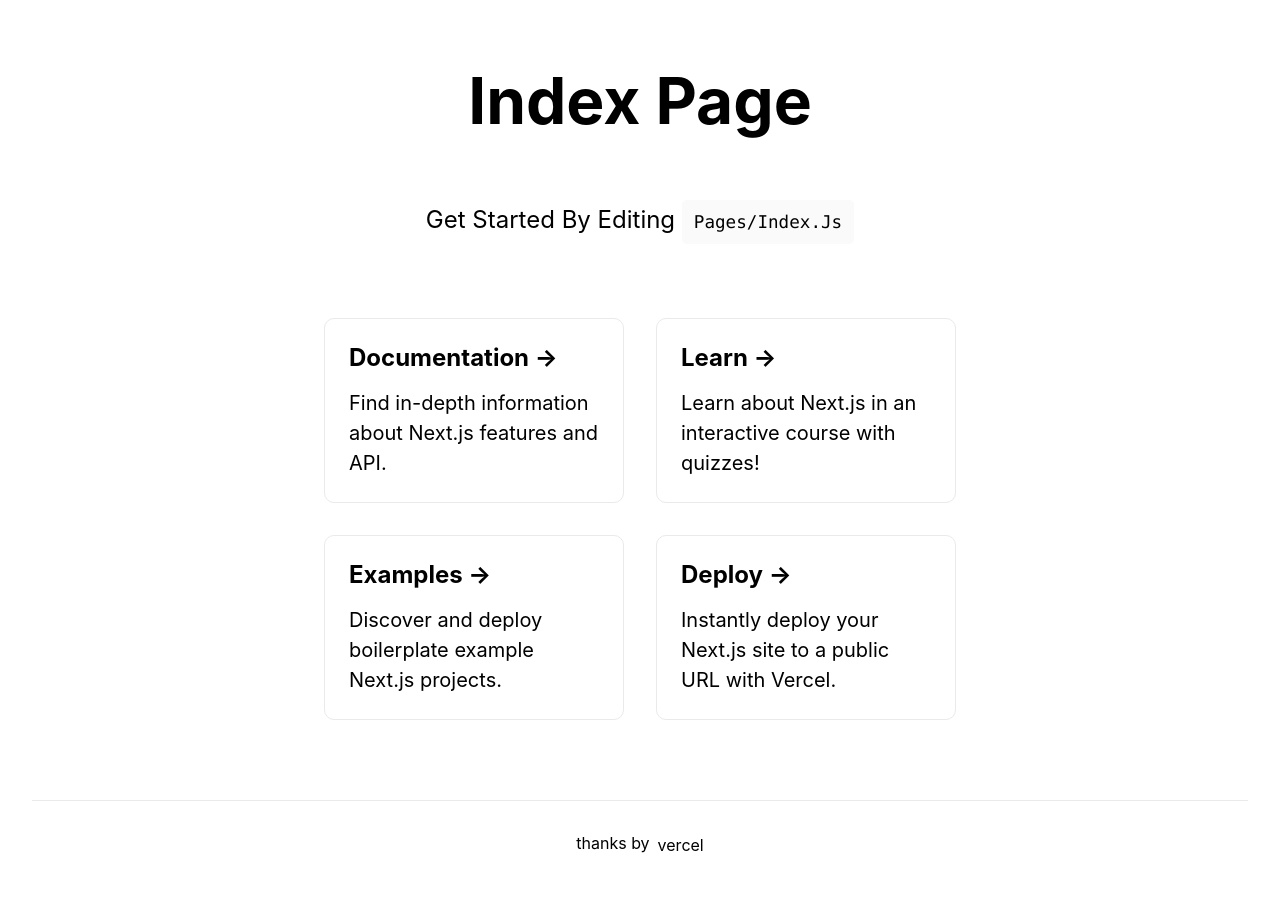
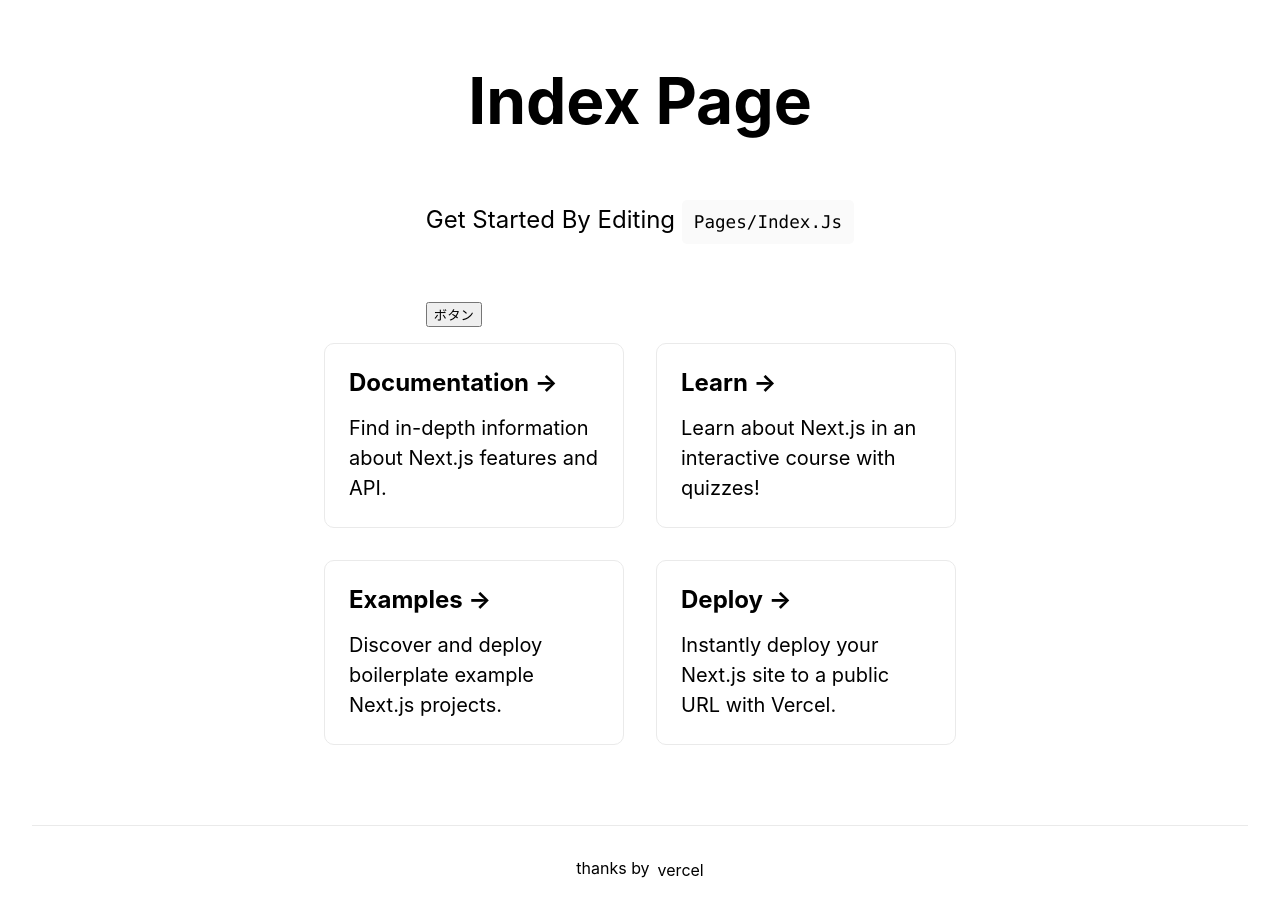
Before and after one commit to shota-hope/study-react, a Next.js app: page / in a window 1280 px wide. Before the commit the page ends 885 px from the top, so only its background shows below. Built offline with nearby package versions, Linux system fonts and the light colour scheme.

Commit message:
Finish#4

```diff
--- a/components/Headline.js
+++ b/components/Headline.js
@@ -1,5 +1,4 @@
 import styles from "../styles/Home.module.css";
-
 
 export function Headline(props) {
   return (
@@ -8,8 +7,8 @@ export function Headline(props) {
 
       <p className={styles.description}>
         Get started by editing{" "}
-        <code className={styles.code}>pages/{props.page}.js</code>
-      </p>
+        {props.children}      </p>
+        <button onClick={props.onClick}>ボタン</button>
     </div>
   );
 }
--- /dev/null
+++ b/components/Main.js
@@ -0,0 +1,14 @@
+import styles from "../styles/Home.module.css";
+import { Links } from "../components/Links";
+import { Headline } from "../components/Headline";
+
+export function Main(props) {
+  return (
+    <main className={styles.main}>
+      <Headline page={props.page}>
+        {<code className={styles.code}>pages/{props.page}.js</code>}
+      </Headline>
+      <Links />
+    </main>
+  );
+}
--- a/pages/index.js
+++ b/pages/index.js
@@ -1,8 +1,7 @@
 import Head from "next/head";
 import styles from "../styles/Home.module.css";
 import { Footer } from "../components/Footer";
-import { Links } from "../components/Links";
-import { Headline } from "../components/Headline";
+import { Main } from "../components/Main";
 
 export default function Home() {
   return (
@@ -12,12 +11,7 @@ export default function Home() {
         <meta name="description" content="Generated by create next app" />
         <link rel="icon" href="/favicon.ico" />
       </Head>
-
-      <main className={styles.main}>
-        <Headline page="index" />
-        <Links />
-      </main>
-
+      <Main page="index" />
       <Footer />
     </div>
   );
```
Also changed, not shown: pages/about.js (+3 -7 lines).
